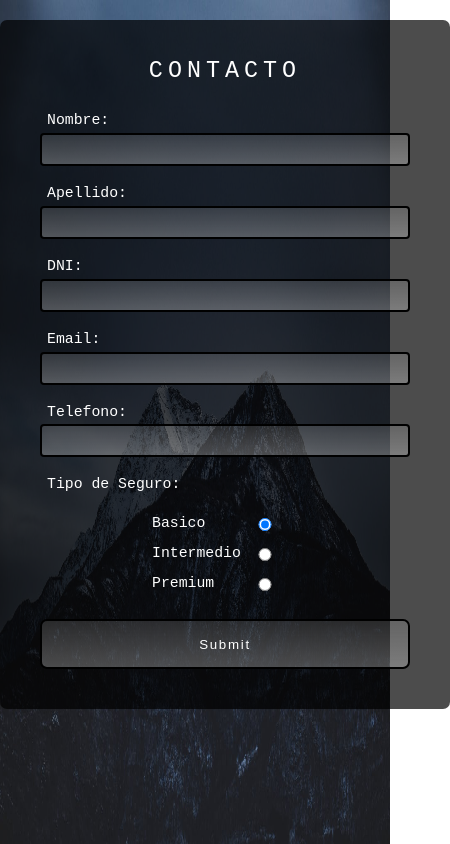
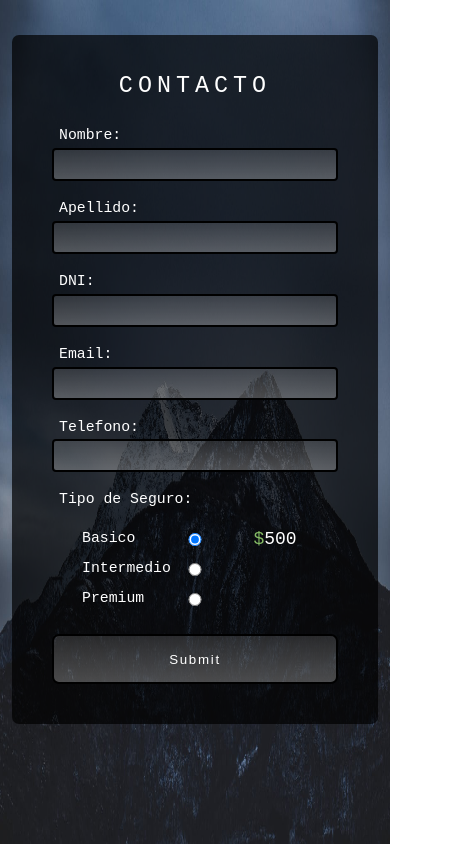
Before and after one commit to franco954/FormContacto, a plain HTML site: page index.html in a window 390 px wide. Both pictures are taken after a click on the radio button "Basico". Shown: the whole page, 450 px wide, since content can reach past the window. Drawn offline with Linux system fonts and the light colour scheme.

Commit message:
formulario tp1 finalizado

```diff
--- a/index.html
+++ b/index.html
@@ -33,11 +33,14 @@
             <label>Tipo de Seguro: </label>
             <div>
                 <label for="basico">Basico</label>
-                <input type="radio" id="basico" name="seguro" value="basico">
+                <input type="radio" id="basico" name="seguro" value="basico" onclick=mostrarPrecio(1)>
+                <p class="container_form-precios"><span>$</span>500</p>
                 <label for="intermedio">Intermedio</label>
-                <input type="radio" id="intermedio" name="seguro" value="intermedio">
+                <input type="radio" id="intermedio" name="seguro" value="intermedio" onclick=mostrarPrecio(2)>
+                <p class="container_form-precios"><span>$</span>1000</p>
                 <label for="premium">Premium</label>
-                <input type="radio" id="premium" name="seguro" value="premium">
+                <input type="radio" id="premium" name="seguro" value="premium" onclick=mostrarPrecio(3)>
+                <p class="container_form-precios"><span>$</span>1500</p>
             </div>
             <input type="submit" id="submit">
         </form>
@@ -49,7 +52,7 @@
 
 
 
-
+    <script src="main.js"></script>
 </body>
 
 </html>
--- a/main.js
+++ b/main.js
@@ -0,0 +1,24 @@
+
+
+function mostrarPrecio(precio){
+    switch (precio) {
+        case 1:
+            document.querySelector("body > main > form > div > p:nth-child(3)").style.opacity = "1"
+            document.querySelector("body > main > form > div > p:nth-child(6)").style.opacity = "0"
+            document.querySelector("body > main > form > div > p:nth-child(9)").style.opacity = "0"
+            break;
+        case 2:
+            document.querySelector("body > main > form > div > p:nth-child(3)").style.opacity = "0"
+            document.querySelector("body > main > form > div > p:nth-child(6)").style.opacity = "1"
+            document.querySelector("body > main > form > div > p:nth-child(9)").style.opacity = "0"
+            break;
+        case 3:
+            document.querySelector("body > main > form > div > p:nth-child(3)").style.opacity = "0"
+            document.querySelector("body > main > form > div > p:nth-child(6)").style.opacity = "0"
+            document.querySelector("body > main > form > div > p:nth-child(9)").style.opacity = "1"
+            break;
+        default:
+            console.log("Parametro invalido")
+            break;
+    }
+}
--- a/style.css
+++ b/style.css
@@ -104,7 +104,7 @@ body{
 
 .container_form{
 	padding: 40px;
-	width: 450px;
+	width: 37%;
 	margin: 25px auto;
 	background-color: rgb(0, 0, 0, 0.7);
 	box-sizing: border-box;
@@ -147,6 +147,13 @@ body{
 	background-color: rgb(8, 7, 71);
 }
 
+.p{
+	color: rgb(255, 255, 255);
+	display: inline-block;
+	margin: auto;
+}
+
+
 
 #submit{
 	text-align: center;
@@ -166,7 +173,7 @@ body{
 .container_form div{
 	margin-top: 17px;
 	display: grid;
-	grid-template-columns: repeat(2, 80px);
+	grid-template-columns: repeat(3, 80px);
 	grid-template-rows: repeat(3, 30px);
 	justify-content: center;
 }
@@ -174,3 +181,48 @@ body{
 .container_form div input{
 	margin: auto;
 }
+
+
+.container_form-precios{
+	font-size: 18px;
+	color: #fff;
+	margin: auto;
+	opacity: 0;
+}
+
+.container_form-precios span{
+	color: #85bb65;
+}
+
+
+
+
+@media (max-width: 1000px){
+	.container_form{
+		width: 50%;
+	}
+	body{
+		padding: 5px 2px;
+	}
+}
+
+
+
+@media (max-width: 800px){
+	.container_form{
+		width: 70%;
+	}
+	body{
+		padding: 10px 5px;
+	}
+}
+
+
+@media (max-width: 480px){
+	.container_form{
+		width: 100%;
+	}
+	body{
+		padding: 15px 12px;
+	}
+}
```
